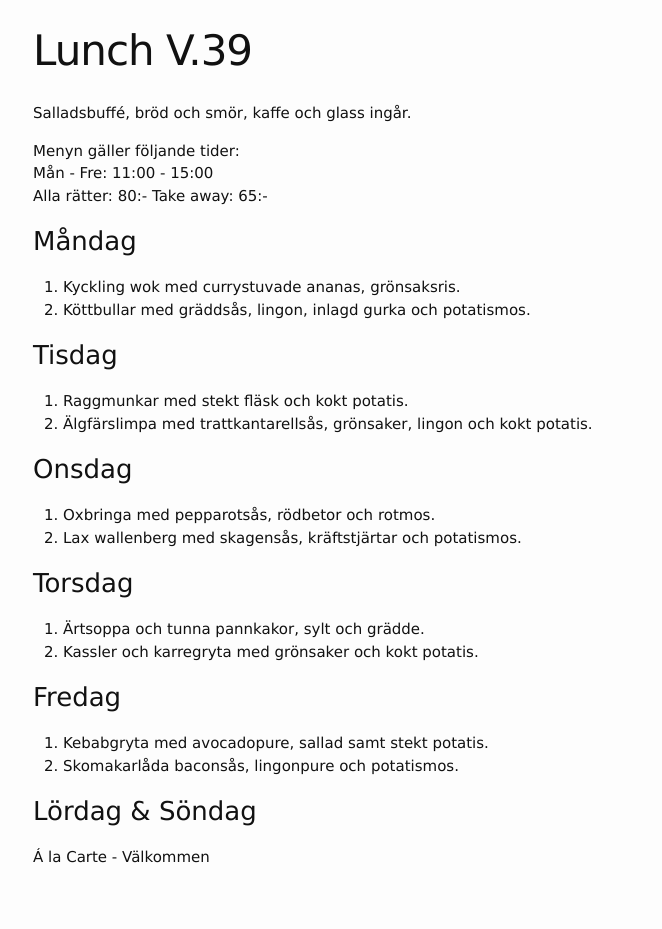
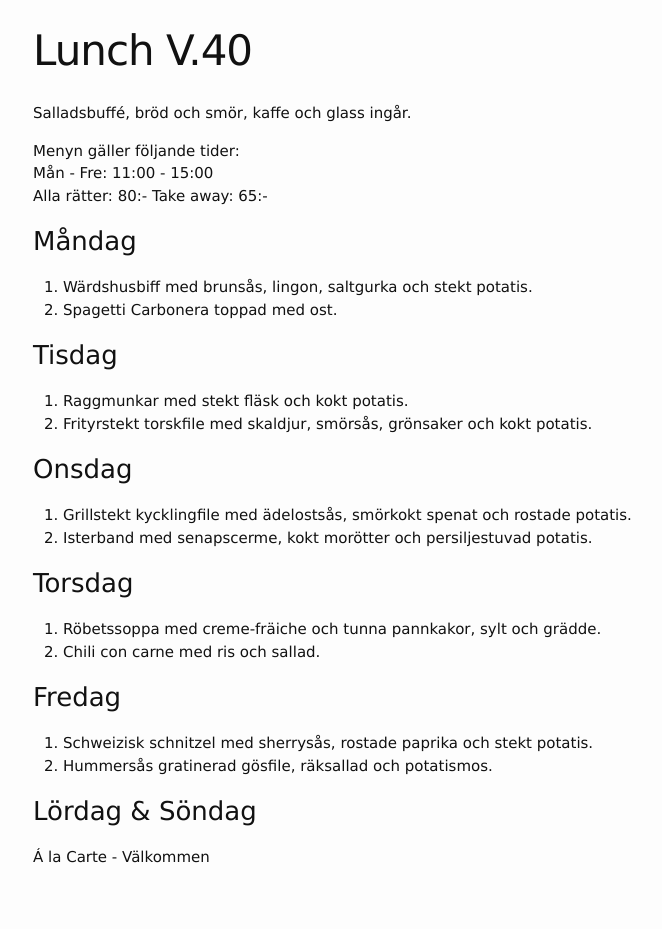
Before and after one commit to FarInn62/farinn62.github.io, a Jekyll site: the page built from lunch.md, in a window 1280 px wide. Shown: the whole page, without its empty margins (237-899 px from the left). Built offline with Jekyll 4.4.1, drawn with Linux system fonts in a browser that asks for light colours.

Commit message:
Update lunch.md

```diff
--- a/lunch.md
+++ b/lunch.md
@@ -1,6 +1,6 @@
 ---
 layout: foodmenu
-title: Lunch V.39
+title: Lunch V.40
 permalink: /lunch/
 published: true
 ---
@@ -12,28 +12,28 @@ Alla rätter: 80:- Take away: 65:-
 
 ### Måndag
 
-1. Kyckling wok med currystuvade ananas, grönsaksris.
-2. Köttbullar med gräddsås, lingon, inlagd gurka och potatismos.
+1. Wärdshusbiff med brunsås, lingon, saltgurka och stekt potatis.
+2. Spagetti Carbonera toppad med ost.
 
 ### Tisdag
 
 1. Raggmunkar med stekt fläsk och kokt potatis.
-2. Älgfärslimpa med trattkantarellsås, grönsaker, lingon och kokt potatis.
+2. Frityrstekt torskfile med skaldjur, smörsås, grönsaker och kokt potatis.
 
 ### Onsdag
 
-1. Oxbringa med pepparotsås, rödbetor och rotmos.
-2. Lax wallenberg med skagensås, kräftstjärtar och potatismos.
+1. Grillstekt kycklingfile med ädelostsås, smörkokt spenat och rostade potatis.
+2. Isterband med senapscerme, kokt morötter och persiljestuvad potatis.
 
 ### Torsdag
 
- 1. Ärtsoppa och tunna pannkakor, sylt och grädde.
- 2. Kassler och karregryta med grönsaker och kokt potatis.
+ 1. Röbetssoppa med creme-fräiche och tunna pannkakor, sylt och grädde.
+ 2. Chili con carne med ris och sallad.
 
 ### Fredag
 
-1. Kebabgryta med avocadopure, sallad samt stekt potatis.
-2. Skomakarlåda baconsås, lingonpure och potatismos.
+1. Schweizisk schnitzel med sherrysås, rostade paprika och stekt potatis.
+2. Hummersås gratinerad gösfile, räksallad och potatismos.
 
 ### Lördag & Söndag
 Á la Carte - Välkommen
```
